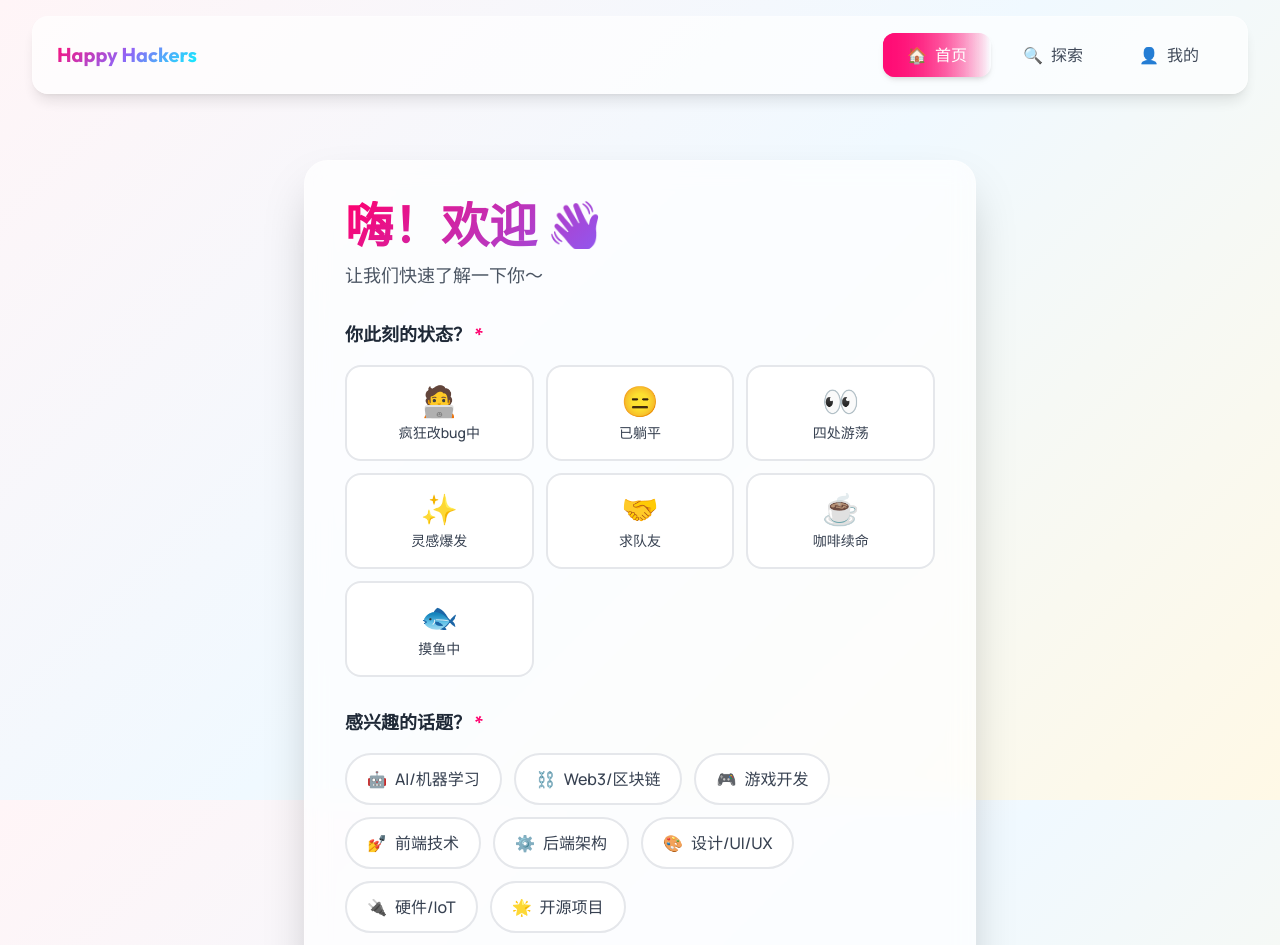
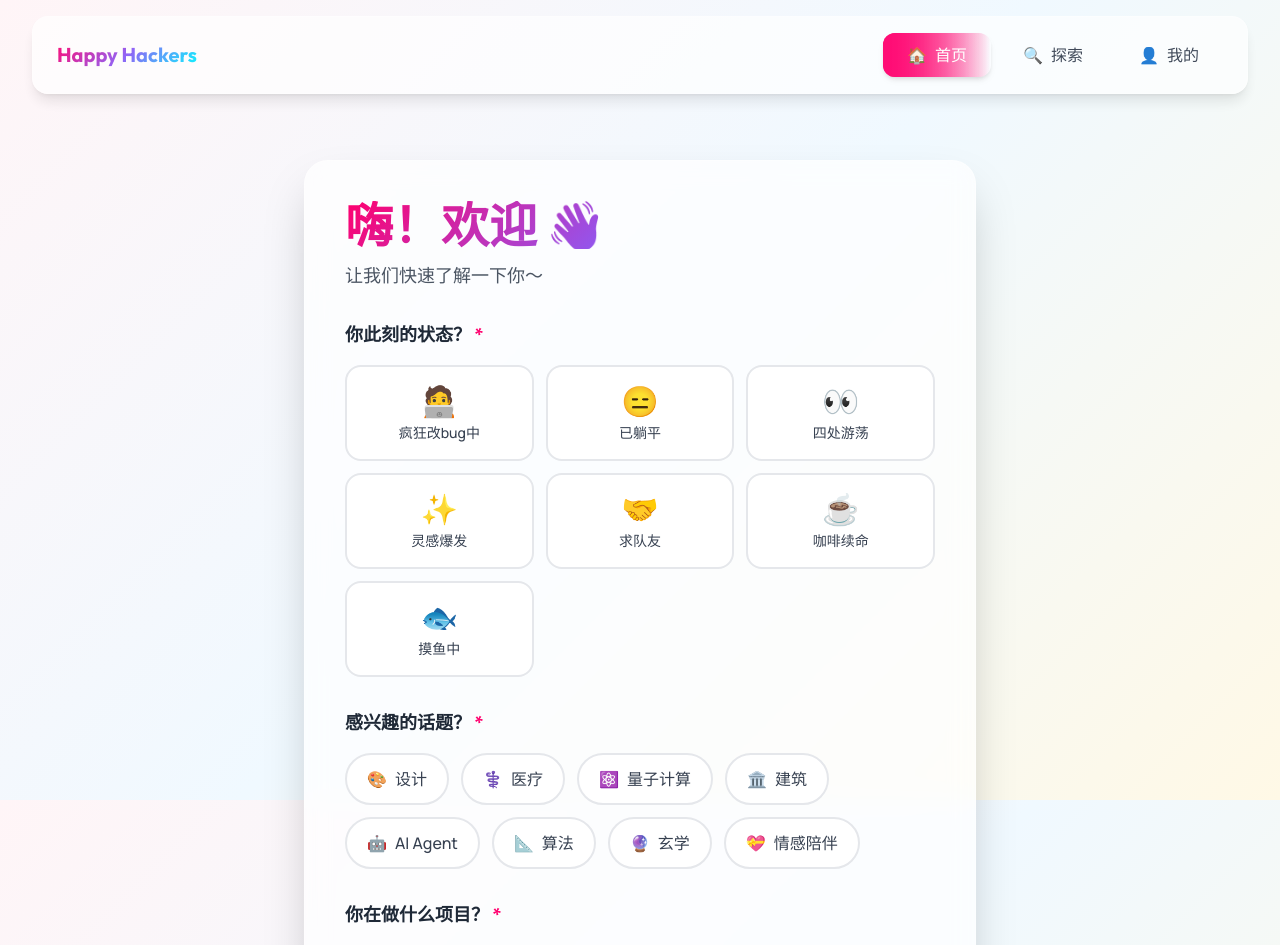
Before and after one commit to kanlac/bohack-social, a Next.js app in the folder happy-hackers/: page / in a window 1280 px wide. Shown: the top 945 px of the page. Built offline with nearby package versions, Linux system fonts and the light colour scheme.

Commit message:
改进感兴趣的话题

```diff
--- a/happy-hackers/app/explore/page.tsx
+++ b/happy-hackers/app/explore/page.tsx
@@ -33,14 +33,14 @@ interface MyProfile {
 }
 
 const ALL_INTERESTS = [
-  '🤖AI/机器学习',
-  '⛓️Web3/区块链',
-  '🎮游戏开发',
-  '💅前端技术',
-  '⚙️后端架构',
-  '🎨设计/UI/UX',
-  '🔌硬件/IoT',
-  '🌟开源项目',
+  '🎨设计',
+  '⚕️医疗',
+  '⚛️量子计算',
+  '🏛️建筑',
+  '🤖AI Agent',
+  '📐算法',
+  '🔮玄学',
+  '💝情感陪伴',
 ]
 
 // 颜色主题数组 - 为用户动态分配
--- a/happy-hackers/components/OnboardingForm.tsx
+++ b/happy-hackers/components/OnboardingForm.tsx
@@ -25,14 +25,14 @@ const moodOptions = [
 ]
 
 const interestOptions = [
-  { label: 'AI/机器学习', icon: '🤖' },
-  { label: 'Web3/区块链', icon: '⛓️' },
-  { label: '游戏开发', icon: '🎮' },
-  { label: '前端技术', icon: '💅' },
-  { label: '后端架构', icon: '⚙️' },
-  { label: '设计/UI/UX', icon: '🎨' },
-  { label: '硬件/IoT', icon: '🔌' },
-  { label: '开源项目', icon: '🌟' },
+  { label: '设计', icon: '🎨' },
+  { label: '医疗', icon: '⚕️' },
+  { label: '量子计算', icon: '⚛️' },
+  { label: '建筑', icon: '🏛️' },
+  { label: 'AI Agent', icon: '🤖' },
+  { label: '算法', icon: '📐' },
+  { label: '玄学', icon: '🔮' },
+  { label: '情感陪伴', icon: '💝' },
 ]
 
 export default function OnboardingForm({ onComplete }: Props) {
```
